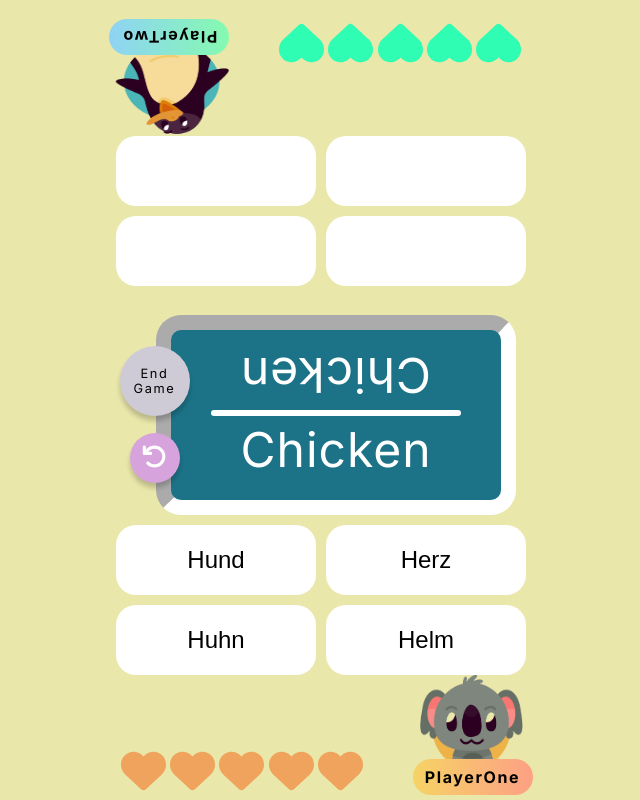
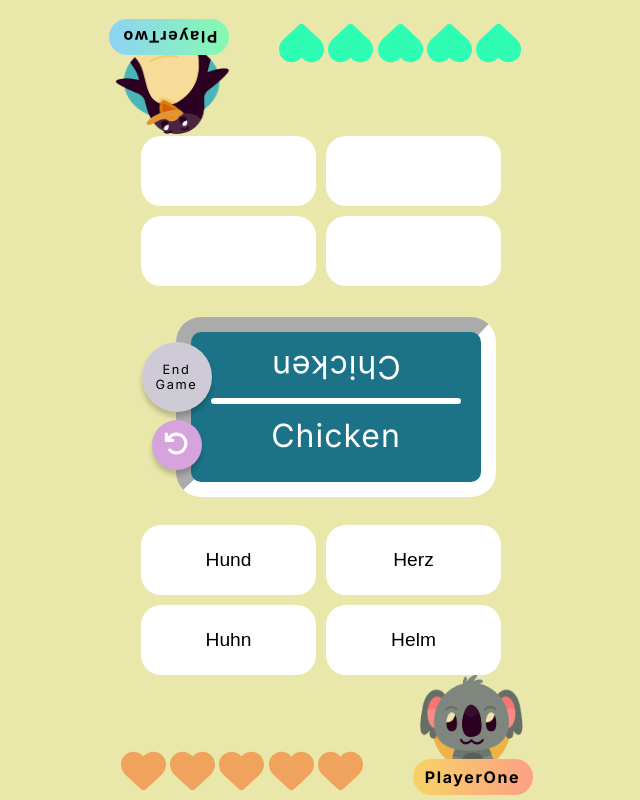
Before and after one commit to NirachaMarchett/couple-vocabs-game, a Next.js app: page /game in a window 1280 px wide. Shown: the whole page, without its empty margins (319-959 px from the left). Built offline with nearby package versions, Linux system fonts and the light colour scheme.

Commit message:
minor adjustments on styling

```diff
--- a/src/styles/AnswerCards.module.css
+++ b/src/styles/AnswerCards.module.css
@@ -21,8 +21,8 @@
 .answerCardsSection button {
     background-color: #ffffff;
     height: 70px;
-    width: 200px;
-    font-size: 1.5rem;
+    width: 175px;
+    font-size: 1.2rem;
     display: flex;
     justify-content: center;
     align-items: center;
@@ -58,8 +58,8 @@
 .answerCardsSectionTwo button {
     background-color: #ffffff;
     height: 70px;
-    width: 200px;
-    font-size: 1.5rem;
+    width: 175px;
+    font-size: 1.2rem;
     display: flex;
     justify-content: center;
     align-items: center;
--- a/src/styles/gamePage.module.css
+++ b/src/styles/gamePage.module.css
@@ -50,13 +50,13 @@
 
 .flashCard {
     position: fixed;
-    top: 50%;
+    top: 49%;
     left: 50%;
     transform: translate(-50%, -50%);
     background: #1C7388;
     width: 100%;
-    max-width: 360px;
-    height: 200px;
+    max-width: 320px;
+    height: 180px;
     padding: 1rem;
     margin: 15px 15px 15px 15px;
     display: flex;
@@ -74,7 +74,7 @@
 }
 
 .flashCard p {
-    font-size: 3rem;
+    font-size: 2rem;
     letter-spacing: 1px;
 }
 
```
